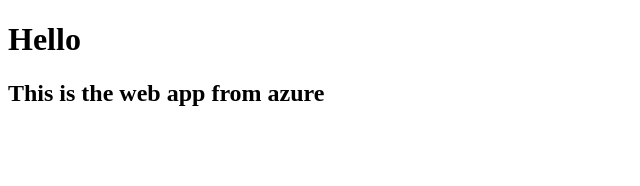
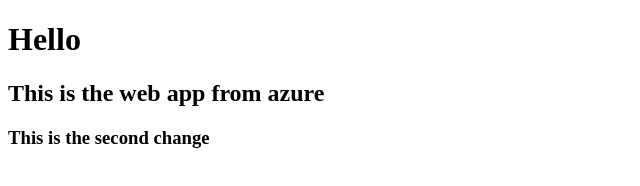
Before and after one commit to Merin44/staticapp, a plain HTML site: page index.html in a window 1280 px wide. Shown: the whole page, without its empty margins (0-640 px from the left). Drawn offline with Linux system fonts and the light colour scheme.

Commit message:
second commit

```diff
--- a/index.html
+++ b/index.html
@@ -9,6 +9,7 @@
 <body>
     <h1>Hello</h1>
     <h2>This is the web app from azure</h2>
+    <h3>This is the second change</h3>
 
 
 </body>
```
